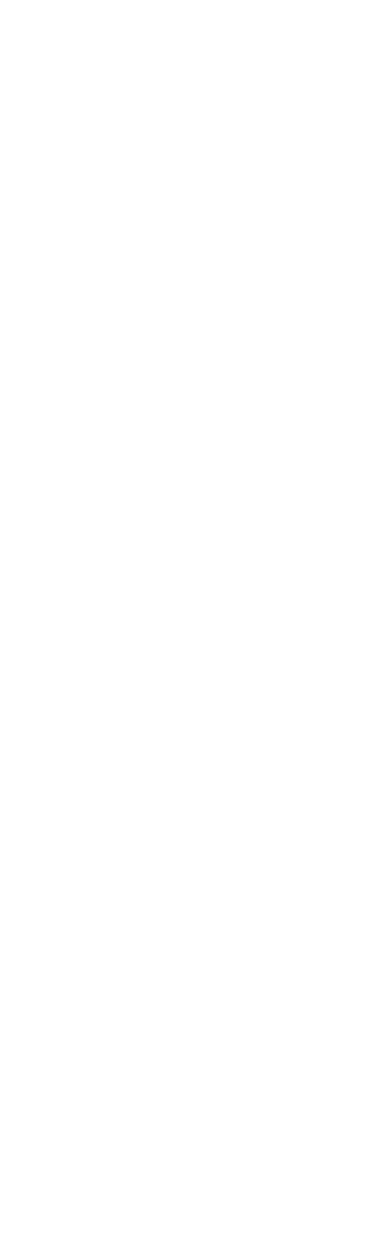
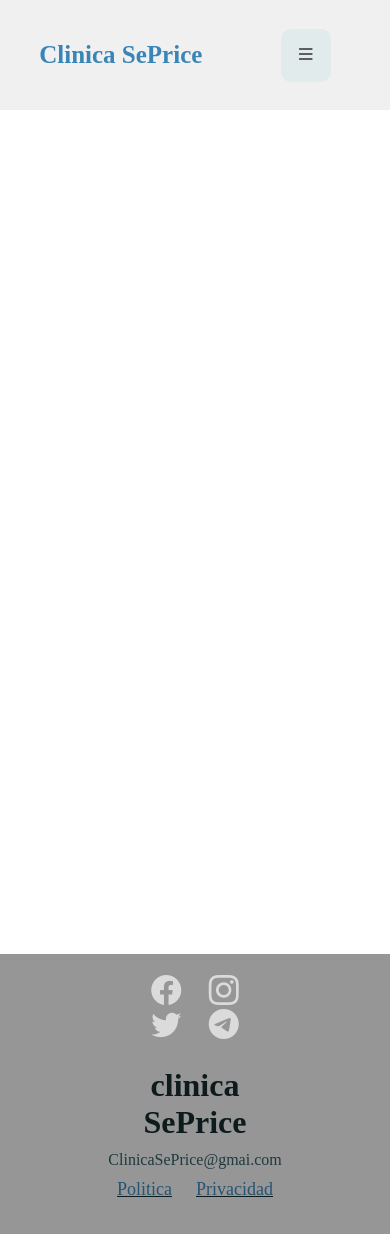
Before and after one commit to Orlandperez/Cl-nica-SePrice, a plain HTML site: page index.html in a window 390 px wide. Before the commit the page ends 844 px from the top, so only its background shows below. Drawn offline with nearby package versions, Linux system fonts and the light colour scheme.

Commit message:
header y footer v1.0

```diff
--- /dev/null
+++ b/css/footer.css
@@ -0,0 +1,57 @@
+/* INICIO DEL ESTILO DEL FOOTER "REDES" */
+footer {
+    width: 100%;
+    height: 220px;
+    background-color: rgb(150, 150, 150);
+    position: relative;
+    bottom: 0px;
+}
+footer .contenedor-footer {
+    width: 50vw;
+    height: 170px;
+    margin: 0 auto;
+    text-align: center;
+    align-items: center;
+}
+footer .contenedor-footer .footer-redes{
+    font-size: 30px;
+    padding: 20px;
+}
+footer .contenedor-footer .footer-redes a{
+    color: rgb(219, 219, 219);
+    margin: 10px;
+    gap: 2rem;
+    transition: .3s;
+}
+footer .contenedor-footer .footer-redes a:hover{
+    color: rgb(36, 221, 245);
+}
+
+
+
+/* INICIO DEL ESTILO FOOTER "INFO" */
+
+footer .footer-info h1, p, .Footer-leyes{
+    padding: 5px 0;
+    color: rgb(14, 27, 29);
+}
+footer .footer-info p a{
+    color: rgb(31, 57, 61);
+}
+footer .footer-info .Footer-leyes u a{
+    padding: 0 10px;
+    font-size: 18px;
+    color: rgb(38, 84, 114);
+}
+
+
+
+
+
+/* RESPONSIVE DE FOOTER */
+
+@media(max-width: 445px){
+    footer{
+        height: 280px;
+    }
+}
--- /dev/null
+++ b/css/header.css
@@ -0,0 +1,96 @@
+/* Inicio del estilo Header */
+
+header{
+    background-color: rgb(240, 240, 240);
+    width: 100%;
+    height: 120px;
+    display: flex;
+    align-items: center;
+    justify-content: space-around;
+    position: sticky;
+    top: 0;
+    z-index: 100;
+}
+
+header  h1{
+    font-size: 30px;
+    color: rgb(56, 133, 184);
+}
+header i{
+    display: none;
+    font-size: 20px;
+}
+
+header nav{
+    width: 40%;
+    height: 120px;
+    text-align: center;
+    display: flex;
+    justify-content: space-between;
+    align-items: center;
+}
+header nav a{
+    padding: 10px;
+    font-size: 17px;
+    transition: .5s;
+}
+header nav a:hover{
+    color: black;
+    background-color: rgba(148, 144, 144, 0.795);
+    border-radius: 10px;
+}
+
+
+
+/* Inicio del Responsive */
+
+@media (max-width: 1150px){
+    header{
+        height: 110px;
+    }
+    header h1{
+        font-size: 25px;
+    }
+
+    header nav{
+        width: 40%;
+    }
+}
+
+@media (max-width: 1000px){
+    header{
+        justify-content: space-around;
+        padding-left: 20px;
+    }
+
+    header i{
+        display: block;
+        margin: 0 40px;
+        padding: 15px;
+        border: none;
+        border-radius: 10px;
+        background-color: rgb(225, 235, 235)
+    }
+    header nav{
+        position: fixed;
+        display: inline-block;
+        line-height: 35px;
+        margin-right: -100%;
+        width: 50%;
+        height: 45vh;
+        top: 100px;
+        right: 0px;
+        background-color: rgb(240, 240, 240);
+        transition: all .2s;
+    }
+
+    header nav a{
+        display:block;
+        margin: 0 auto;
+    }
+
+    header nav.mobile-menu{
+        margin-right: 0;
+        transition: all .5s;
+    }
+}
--- /dev/null
+++ b/css/index.css
@@ -0,0 +1,15 @@
+* {
+    margin: 0;
+    padding: 0;
+    box-sizing: border-box;
+}
+
+a {
+    text-decoration: none;
+    color: rgb(56, 133, 184);
+}
+
+main {
+    background-color: rgb(255, 255, 255);
+    height: 100vh;
+}
--- a/index.html
+++ b/index.html
@@ -3,7 +3,12 @@
 <head>
     <meta charset="UTF-8">
     <meta name="viewport" content="width=device-width, initial-scale=1.0">
+    <link rel="stylesheet" href="./css/index.css">
+    <link rel="stylesheet" href="./css/header.css">
+    <link rel="stylesheet" href="./css/footer.css">
     <title>Clínica SePrice</title>
+
+    <link rel="stylesheet" href="https://cdn.jsdelivr.net/npm/bootstrap-icons@1.11.3/font/bootstrap-icons.min.css">
 </head>
 <body>
     <!-- INICIO DEL HEADER -->
@@ -17,6 +22,7 @@
 
 
     <!-- DOCUMENTOS JS -->
-    <script src=""></script>
+    <script src="./js/index.js"></script>
+    <script src="./js/component.js"></script>
 </body>
 </html>
--- /dev/null
+++ b/js/component.js
@@ -0,0 +1,44 @@
+// COMPONENTE HEADER Y FOOTER PARA SER REUTILIZADOS
+const header = document.querySelector("header");
+const footer = document.querySelector("footer");
+
+
+// COSAS DEL HEADER
+
+header.innerHTML = `
+
+    <h1> Clinica SePrice </h1>
+
+    <nav>
+        <a href="index.html"> Inicio </a>
+        <a href=""> Turno </a>
+        <a href=""> Servicios</a>
+        <a href=""> Iniciar sesion</a>
+        <a href=""> Ingreso medico</a>
+    </nav>
+
+    <i class="bi bi-list"></i>
+
+     `;
+
+
+// COSAS DEL FOOTER
+footer.innerHTML = `
+<div class = "contenedor-footer">
+    <div class="footer-redes">
+        <a href="#"><i class="bi bi-facebook"></i></a>
+        <a href=""><i class="bi bi-instagram"></i></a>
+        <a href=""><i class="bi bi-twitter"></i></a>
+        <a href=""><i class="bi bi-telegram"></i></a>
+    </div>
+
+    <div class="footer-info">
+        <h1>clinica SePrice</h1>
+        <p><a href="#">ClinicaSePrice@gmai.com</a></p>
+        <div class="Footer-leyes">
+            <u><a href="#">Politica</a></u>
+            <u><a href="#">Privacidad</a></u>
+        </div>
+    </div>
+</div>
+`;
--- /dev/null
+++ b/js/index.js
@@ -0,0 +1,7 @@
+// Menu amburguesa
+const menu = document.querySelector('i');
+const links = document.querySelector('nav');
+
+menu.addEventListener("click", () =>{
+    links.classList.toggle("mobile-menu")
+});
```
